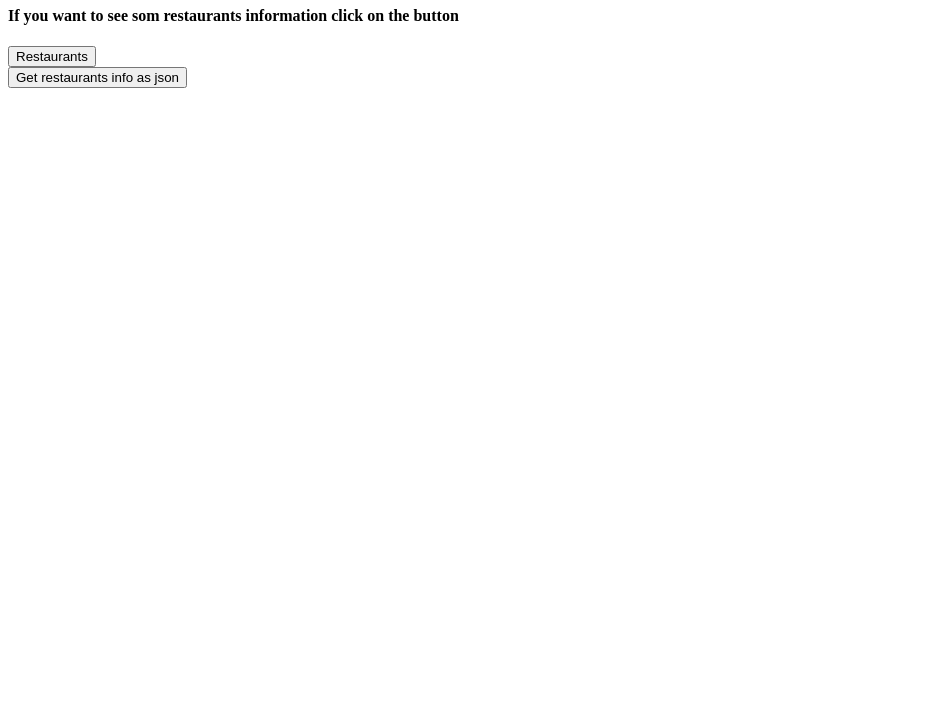
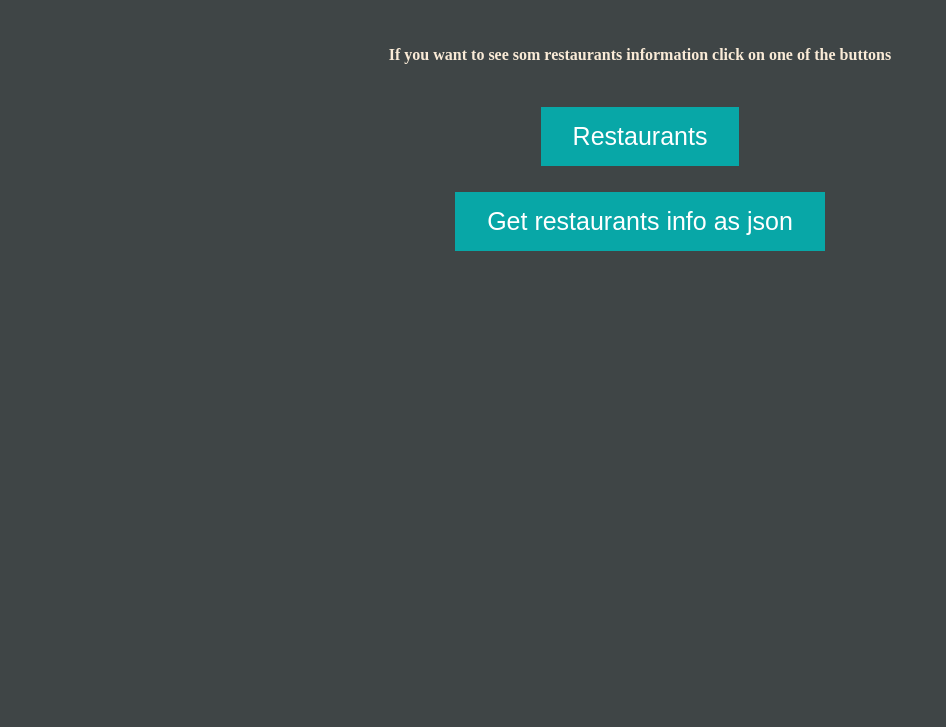
Before and after one commit to MarinaB2/express-task-restaurant-data, a website: page public/index.html in a window 1280 px wide. Shown: the part 73-800 px from the top of the page, without its empty margins (0-946 px from the left). Drawn offline with Linux system fonts and the light colour scheme; files that its build step writes are made by us from their sources.

Commit message:
fixed style

```diff
--- a/public/index.html
+++ b/public/index.html
@@ -3,19 +3,21 @@
 <head>
     <meta charset="UTF-8">
     <meta name="viewport" content="width=device-width, initial-scale=1.0">
-    <link rel="stylesheet" href="assets/css/style.css">
+    <link rel="stylesheet" href="assets/css/indexStyle.css">
     <title>Document</title>
 </head>
-<body>
+<body class="indexBody">
+
     <h1>Marina</h1>
-
+    <br>
+    <h4>If you want to see som restaurants information click on one of the buttons</h4>
+    <br>
     <form method="GET" action="restaurants" >
-        <h4>If you want to see som restaurants information click on the button</h4>
-        <button type="submit">Restaurants</button>
+        <button type="submit"><span>Restaurants</span></button>
     </form>
-
+    <br>
     <form method="GET" action="data" >
-        <button type="submit">Get restaurants info as json</button>
+        <button type="submit"><span>Get restaurants info as json</span></button>
     </form>
     <div></div>
 </body>
--- /dev/null
+++ b/public/static/css/indexStyle.css
@@ -0,0 +1,43 @@
+.indexBody{
+    text-align: center;
+    background-color: rgb(63, 69, 70);
+    color: antiquewhite;
+}
+
+button {
+    background-color: #08a7a7;
+    border: none;
+    color: white;
+    padding: 15px 32px;
+    text-align: center;
+    text-decoration: none;
+    display: inline-block;
+    font-size: 25px;
+    margin: 4px 2px;
+    cursor: pointer;
+  }
+
+  button span {
+    cursor: pointer;
+    display: inline-block;
+    position: relative;
+    transition: 0.5s;
+  }
+
+  button span:after {
+    content: '\00bb';
+    position: absolute;
+    opacity: 0;
+    top: 0;
+    right: -20px;
+    transition: 0.5s;
+  }
+
+  button:hover span {
+    padding-right: 25px;
+  }
+
+  button:hover span:after {
+    opacity: 1;
+    right: 0;
+  }
--- a/public/static/css/style.css
+++ b/public/static/css/style.css
@@ -1,5 +1,6 @@
 .restuarant{
     text-align: center;
+    background-color: rgb(85, 111, 138);
 }
 
 .imageStyle{
@@ -14,3 +15,15 @@
       margin-left: 300px;
 
   }
+  .restaurantName{
+color: rgb(15, 34, 51);
+  }
+  .description{
+color: bisque;
+  }
+  .location{
+      color: rgb(15, 34, 51) ;
+  }
+  .checked {
+    color: orange;
+  }
--- a/public/static/js/restuarant.js
+++ b/public/static/js/restuarant.js
@@ -11,7 +11,6 @@ $(document).ready(function () {
         document.getElementById("description").innerHTML = data.description;
         document.getElementById("image").src = "assets/images/restaurant1.png";
         document.getElementById("location").innerHTML = data.location;
-        document.getElementById("averageRating").innerHTML = data.averageRating;
     })
 
 
```
Also changed, not shown: public/restaurant.html (+15 -7 lines).
